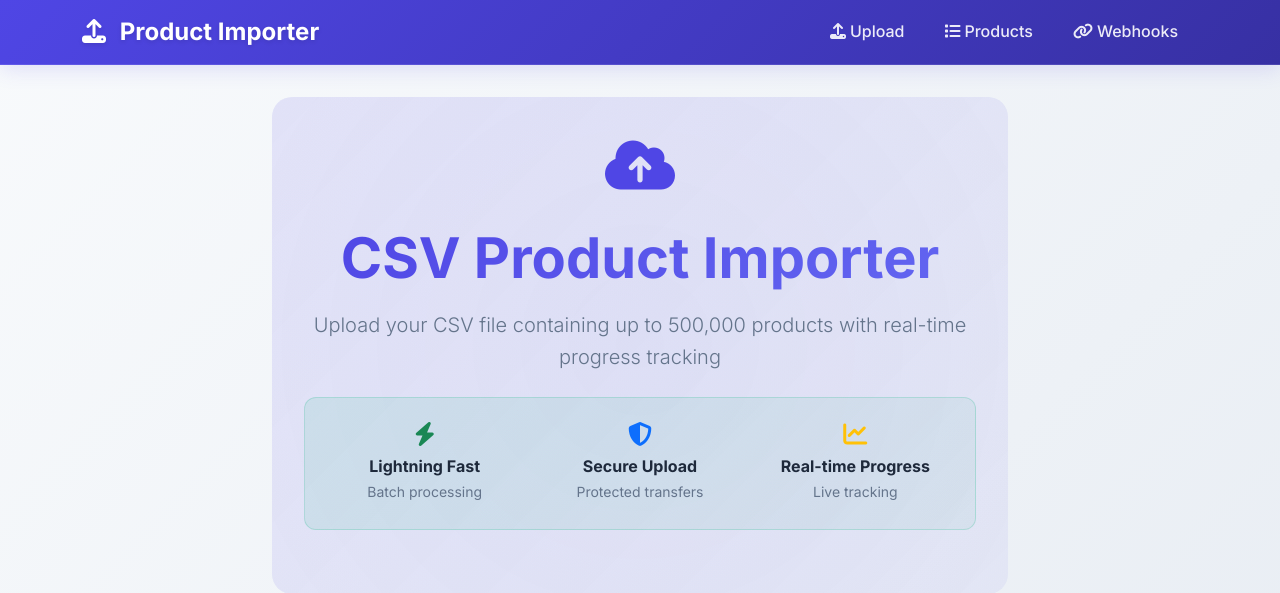
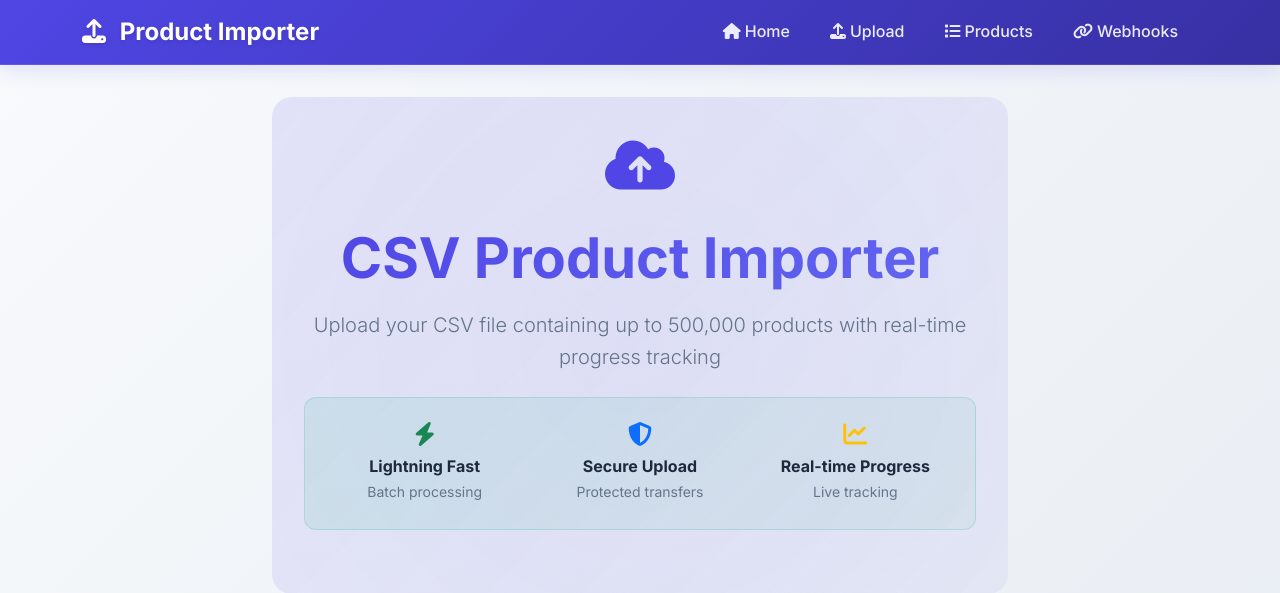
Before and after one commit to YOGANAND2003/Fulfil, a Django app: page /product/ in a window 1280 px wide. Shown: the top 593 px of the page. Run offline with Django 4.2, Linux system fonts and the light colour scheme; some libraries are stand-ins or nearby versions.

Commit message:
code added all working fine

```diff
--- a/productimporter/product/templates/product/base.html
+++ b/productimporter/product/templates/product/base.html
@@ -586,7 +586,7 @@
     <!-- Navigation -->
     <nav class="navbar navbar-expand-lg navbar-dark">
         <div class="container">
-            <a class="navbar-brand" href="{% url 'product:upload_page' %}">
+            <a class="navbar-brand" href="{% url 'home' %}">
                 <i class="fas fa-upload me-2"></i>
                 Product Importer
             </a>
@@ -595,6 +595,11 @@
             </button>
             <div class="collapse navbar-collapse" id="navbarNav">
                 <ul class="navbar-nav ms-auto">
+                    <li class="nav-item">
+                        <a class="nav-link" href="{% url 'home' %}">
+                            <i class="fas fa-home me-1"></i>Home
+                        </a>
+                    </li>
                     <li class="nav-item">
                         <a class="nav-link" href="{% url 'product:upload_page' %}">
                             <i class="fas fa-upload me-1"></i>Upload
--- a/productimporter/productimporter/urls.py
+++ b/productimporter/productimporter/urls.py
@@ -16,8 +16,10 @@ Including another URLconf
 """
 from django.contrib import admin
 from django.urls import path, include
+from django.views.generic import RedirectView
 
 urlpatterns = [
+    path('', RedirectView.as_view(pattern_name='product:upload_page', permanent=False), name='home'),
     path('admin/', admin.site.urls),
     path('product/', include('product.urls')),
 ]
```
